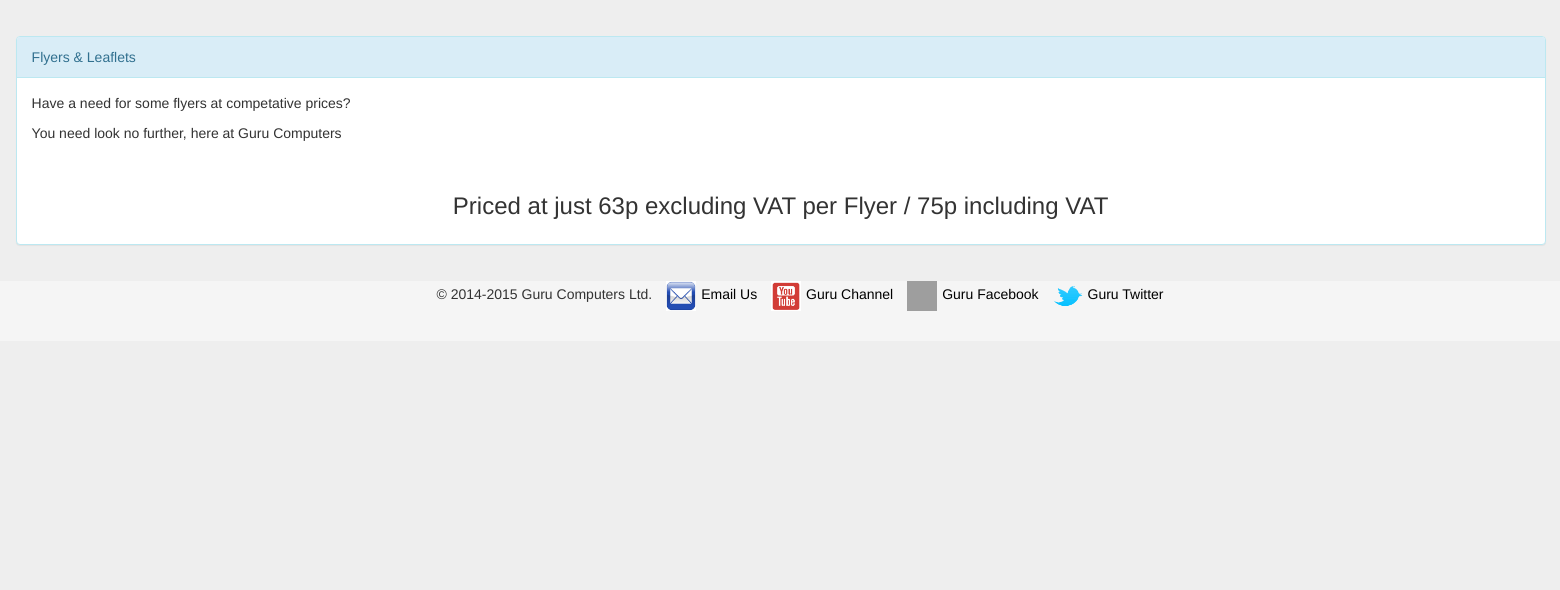
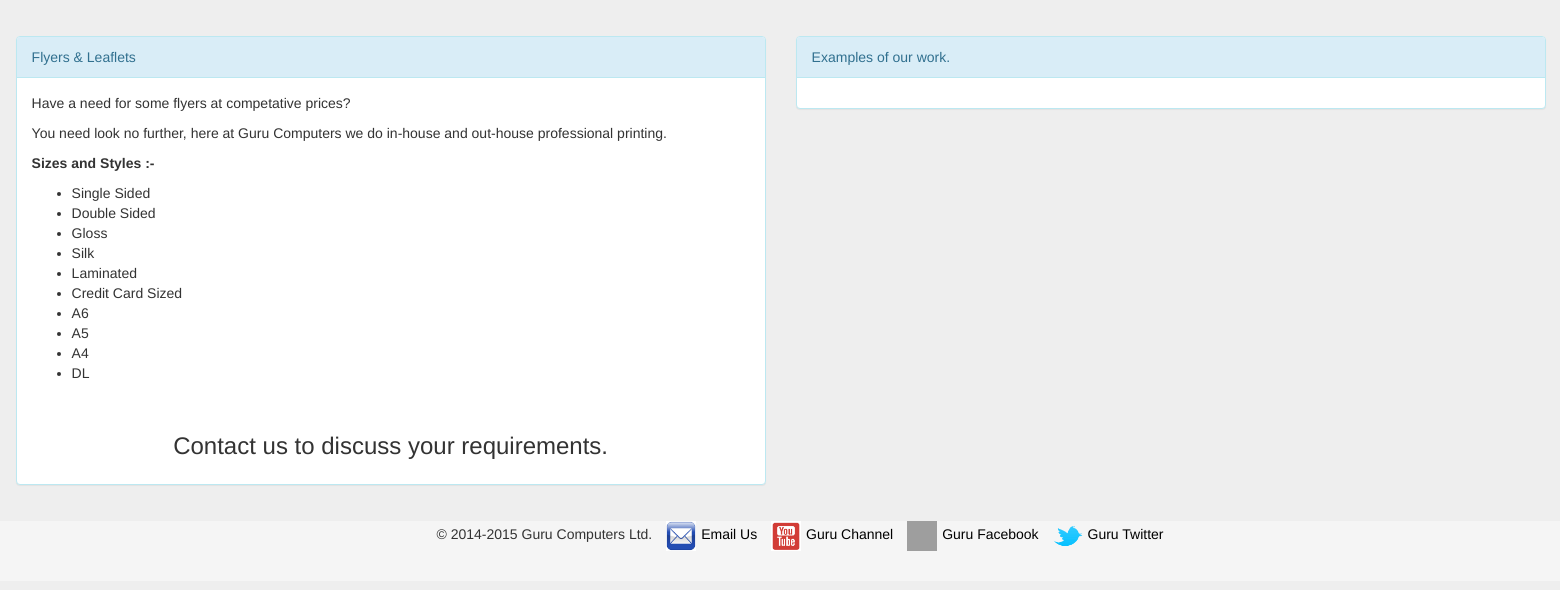
Before and after one commit to GuruComputers/Guru-2.0, a PHP site: page /flyers.php in a window 1560 px wide. Shown: the part 100-690 px from the top of the page. Run offline with PHP 8.4, Linux system fonts and the light colour scheme; some libraries are stand-ins or nearby versions; grey boxes are pictures that could not be loaded.

Commit message:
flyer details added

```diff
--- a/flyers.php
+++ b/flyers.php
@@ -27,16 +27,38 @@
             <div class="row clearfix">
                 <div class="row clearfix">
 
-                    <div class="col-md-20 column">
+                    <div class="col-md-10 column">
                         <div class="panel panel-info">
                             <div class="panel-heading">Flyers & Leaflets</div>
                             <div class="panel-body">
                                 <p>Have a need for some flyers at competative prices?</p>
-                                <p>You need look no further, here at Guru Computers </p>
+                                <p>You need look no further, here at Guru Computers we do in-house and out-house professional printing.</p>
+                                <p><b>Sizes and Styles :-</b></p>
+                                <ul>
+                                    <li>Single Sided</li>
+                                    <li>Double Sided</li>
+                                    <li>Gloss</li>
+                                    <li>Silk</li>
+                                    <li>Laminated</li>
+                                    <li>Credit Card Sized</li>
+                                    <li>A6</li>
+                                    <li>A5</li>
+                                    <li>A4</li>
+                                    <li>DL</li>
+                                </ul>
                                 <br/>
                                 <center>
-                                    <p><h3>Priced at just 63p excluding VAT per Flyer / 75p including VAT</h3></p>
+                                    <p><h3>Contact us to discuss your requirements.</h3></p>
                                 </center>
+                            </div>
+                        </div>
+                    </div>
+
+                    <div class="col-md-10 column">
+                        <div class="panel panel-info">
+                            <div class="panel-heading">Examples of our work.</div>
+                            <div class="panel-body">
+
                             </div>
                         </div>
                     </div>
```
